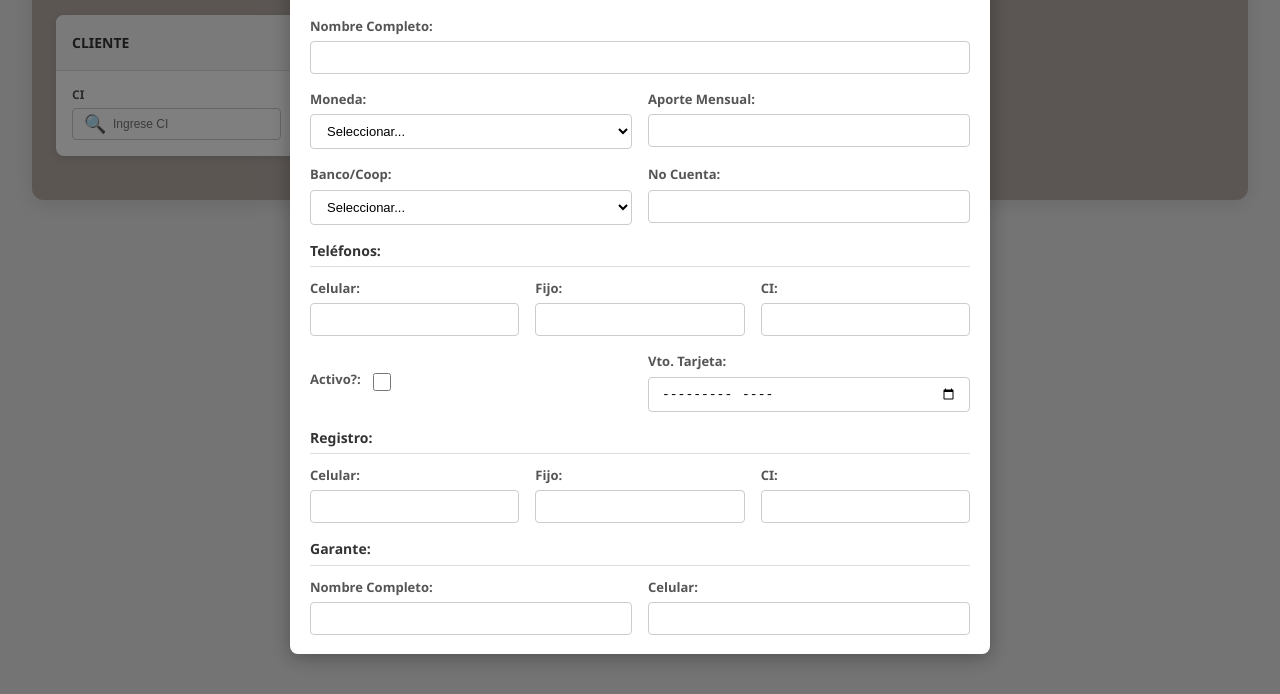
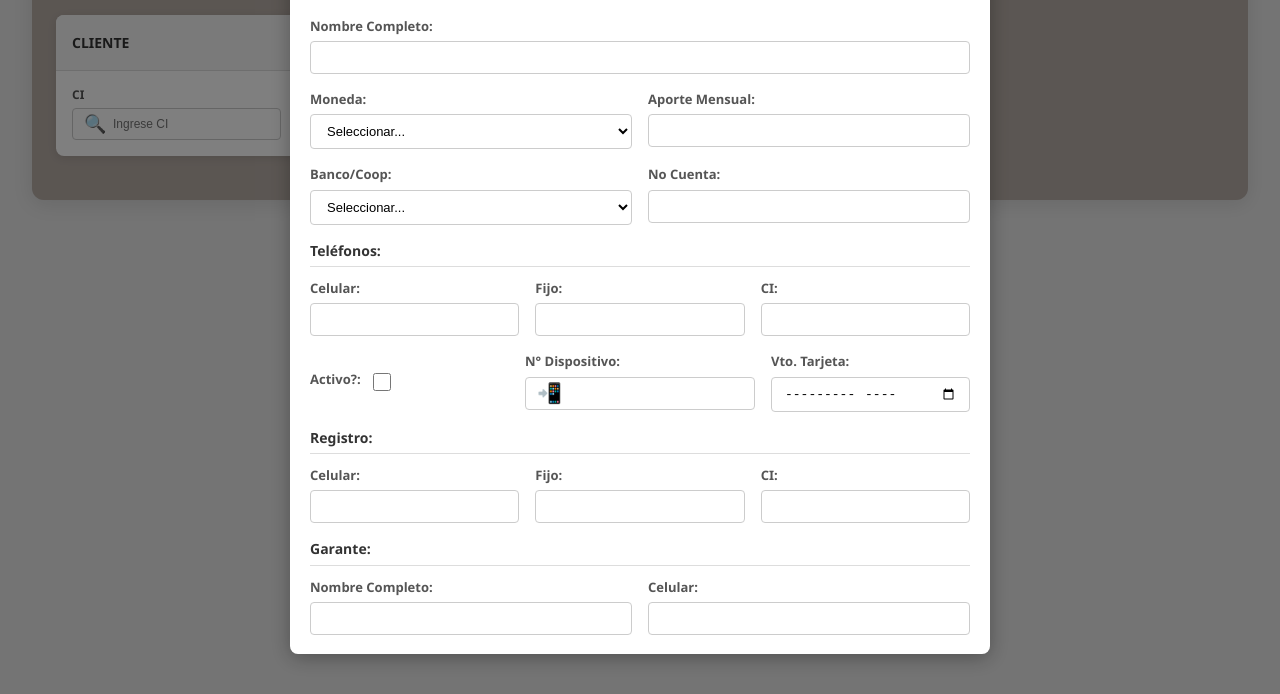
Before and after one commit to CRUXsur/usuario, a website built with Vite: page index.html in a window 1280 px wide. Both pictures are taken after a click on the button "Agregar nuevo cliente". Shown: the part 106-800 px from the top of the page. Built offline with nearby package versions, Linux system fonts and the light colour scheme.

Commit message:
agrega device_id

```diff
--- a/src/nuevocliente.ts
+++ b/src/nuevocliente.ts
@@ -1,3 +1,12 @@
+// Función para generar número único del dispositivo
+function generateDeviceNumber(): string {
+    // Simula la lectura de un número único del dispositivo
+    // En producción, esto debería leer el IMEI o un identificador único real
+    const timestamp = Date.now();
+    const random = Math.floor(Math.random() * 10000);
+    return `DEV-${timestamp}-${random}`;
+}
+
 // Función para crear el HTML del modal de nuevo cliente
 export function createNuevoClienteModal(): string {
     return `
@@ -68,6 +77,13 @@ export function createNuevoClienteModal(): string {
                             <div class="form-group checkbox-group">
                                 <label for="wor-tablet">Activo?:</label>
                                 <input type="checkbox" id="wor-tablet" name="wor-tablet">
+                            </div>
+                            <div class="form-group">
+                                <label for="numero-dispositivo">N° Dispositivo:</label>
+                                <div class="input-container">
+                                    <span class="icon-placeholder device-icon" id="btn-leer-dispositivo">📲</span>
+                                    <input type="text" id="numero-dispositivo" name="numero-dispositivo" readonly>
+                                </div>
                             </div>
                             <div class="form-group">
                                 <label for="vto-tarjeta">Vto. Tarjeta:</label>
@@ -157,6 +173,20 @@ export function configurarEventListenersModal(): void {
         cancelBtn.addEventListener('click', cerrarModalNuevoCliente);
     }
 
+    // Botón leer dispositivo
+    const btnLeerDispositivo = document.getElementById('btn-leer-dispositivo');
+    if (btnLeerDispositivo) {
+        btnLeerDispositivo.addEventListener('click', () => {
+            const inputDispositivo = document.getElementById('numero-dispositivo') as HTMLInputElement;
+            if (inputDispositivo) {
+                // Simular lectura del número único del dispositivo
+                // En producción, aquí iría la lógica real para leer del dispositivo
+                const numeroUnico = generateDeviceNumber();
+                inputDispositivo.value = numeroUnico;
+            }
+        });
+    }
+
     // Botón guardar
     const guardarBtn = document.getElementById('btn-guardar');
     if (guardarBtn) {
--- a/src/style.css
+++ b/src/style.css
@@ -481,6 +481,36 @@ body {
   transform: scale(0.95);
 }
 
+/* Estilo para el campo de dispositivo */
+.form-group .input-container {
+  position: relative;
+  display: flex;
+  align-items: center;
+}
+
+.form-group .input-container input {
+  flex: 1;
+  padding-left: 40px;
+}
+
+.form-group .input-container .device-icon {
+  position: absolute;
+  left: 8px;
+  font-size: 20px;
+  cursor: pointer;
+  transition: all 300ms;
+  z-index: 1;
+}
+
+.form-group .input-container .device-icon:hover {
+  text-shadow: 0 0 20px #4e4743, 0 0 30px #4e4743;
+}
+
+.form-group .input-container .device-icon:active {
+  text-shadow: 0 0 25px #4e4743, 0 0 35px #4e4743, 0 0 45px #4e4743;
+  transform: scale(0.90);
+}
+
 
 
 
```
